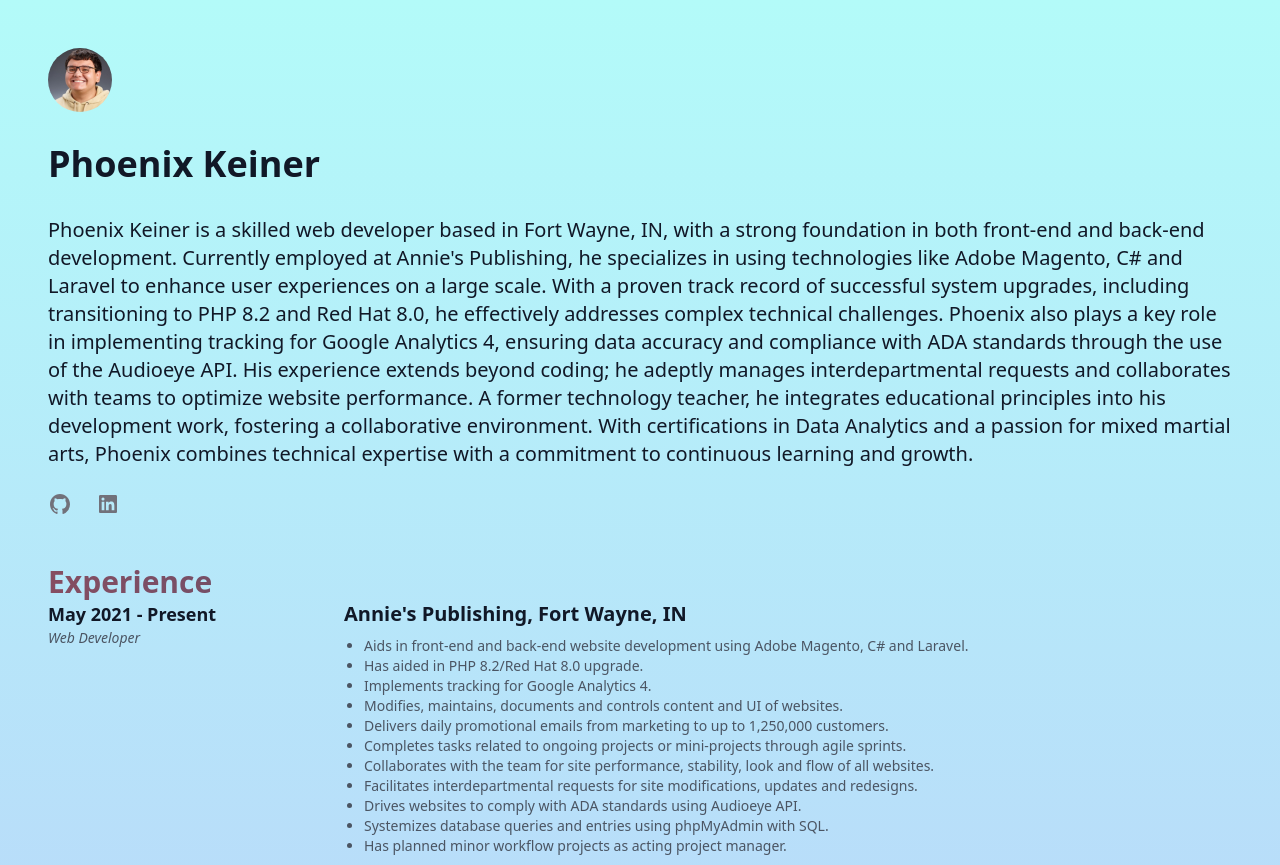
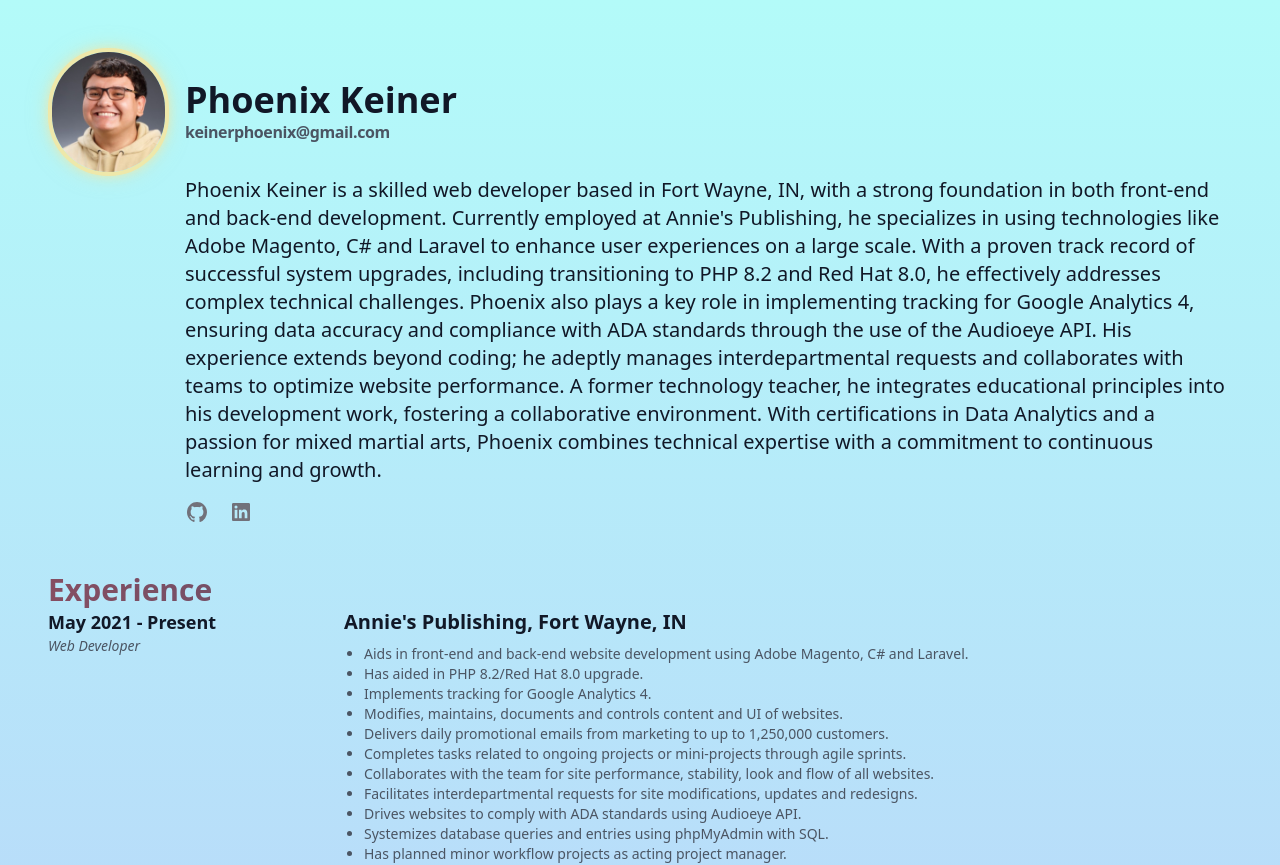
Before and after one commit to phoenixkeiner/phoenix-keiner-resume, a React (Create React App) app: page / in a window 1280 px wide. Shown: the top 865 px of the page. Built offline with nearby package versions, Linux system fonts and the light colour scheme.

Commit message:
style and fading effects on text

```diff
--- a/package.json
+++ b/package.json
@@ -6,7 +6,6 @@
     "@testing-library/jest-dom": "^5.17.0",
     "@testing-library/react": "^13.4.0",
     "@testing-library/user-event": "^13.5.0",
-    "@babel/plugin-proposal-private-property-in-object": "*",
     "react": "^18.3.1",
     "react-dom": "^18.3.1",
     "react-scripts": "5.0.1",
@@ -39,6 +38,7 @@
     ]
   },
   "devDependencies": {
+    "@babel/plugin-proposal-private-property-in-object": "^7.21.11",
     "autoprefixer": "^10.4.20",
     "gh-pages": "^6.2.0",
     "postcss": "^8.4.47",
--- a/src/App.js
+++ b/src/App.js
@@ -1,6 +1,5 @@
 import React from "react";
 import * as functions from './components/functions.jsx';
-import * as SocialIcons from './components/SocialIcons';
 import { experiences, education, qualifications, projects } from './components/data.jsx';
 
 function App() {
@@ -8,18 +7,6 @@
     <div className="min-h-screen bg-gradient-to-t from-[#BFB9FA] to-[#b3fbf9] text-gray-900 p-6 sm:p-8 md:p-10 lg:p-12">
       <header className="mb-12">
         <functions.Intro />
-        <div className="mt-6 flex gap-6">
-          <functions.SocialLink
-            href="https://github.com/phoenixkeiner/"
-            aria-label="Follow on GitHub"
-            icon={SocialIcons.GitHubIcon}
-          />
-          <functions.SocialLink
-            href="https://www.linkedin.com/in/phoenix-keiner/"
-            aria-label="Follow on LinkedIn"
-            icon={SocialIcons.LinkedInIcon}
-          />
-        </div>
       </header>
       <main>
         <section className="mb-8">
--- a/src/components/data.jsx
+++ b/src/components/data.jsx
@@ -69,7 +69,7 @@
   // Personal information data
   export const personalInfo = {
     name: "Phoenix Keiner",
-    location: "Fort Wayne, IN",
+    email: "keinerphoenix@gmail.com",
     description: "Phoenix Keiner is a skilled web developer based in Fort Wayne, IN, with a strong foundation in both front-end and back-end development. Currently employed at Annie's Publishing, he specializes in using technologies like Adobe Magento, C# and Laravel to enhance user experiences on a large scale. With a proven track record of successful system upgrades, including transitioning to PHP 8.2 and Red Hat 8.0, he effectively addresses complex technical challenges. Phoenix also plays a key role in implementing tracking for Google Analytics 4, ensuring data accuracy and compliance with ADA standards through the use of the Audioeye API. His experience extends beyond coding; he adeptly manages interdepartmental requests and collaborates with teams to optimize website performance. A former technology teacher, he integrates educational principles into his development work, fostering a collaborative environment. With certifications in Data Analytics and a passion for mixed martial arts, Phoenix combines technical expertise with a commitment to continuous learning and growth."
   };
 
--- a/src/components/functions.jsx
+++ b/src/components/functions.jsx
@@ -1,6 +1,7 @@
 import React, { useEffect, useRef, useState } from 'react';
-import { personalInfo, socials, experiences } from './data';
+import { personalInfo } from './data';
 import faceImage from '../images/face.jpg';
+import * as SocialIcons from './SocialIcons.jsx';
 
 export function SocialLink({ icon: Icon, ...props }) {
   return (
@@ -10,23 +11,40 @@
   );
 }
 
-export function Intro() {
+export const Intro = () => {
   return (
-      <div>
+    <div className="flex flex-col items-center md:flex-row md:items-start md:justify-start">
       <img
         alt="My beautiful face"
         width="512"
         height="512"
-          className="rounded-full bg-zinc-100 object-cover h-16 w-16"
+        className="rounded-full bg-zinc-100 object-cover h-16 w-16 md:h-32 md:w-32 border-4 border-[#eee8aa] shadow-glow"
         style={{ color: 'transparent' }}
         sizes="4rem"
         src={faceImage}
       />
-        <h1 className="text-4xl font-bold my-8">{personalInfo.name}</h1>
+      <div className="md:ml-4 mt-4 md:mt-0">
+        <h1 className="text-4xl font-bold mt-8">{personalInfo.name}</h1>
+        <h3 className="text-base font-semibold mb-8 tracking-tight text-gray-600">{personalInfo.email}</h3>
+        <FadeInOnScroll>
           <p className="text-xl">{personalInfo.description}</p>
+        </FadeInOnScroll>
+        <div className="flex justify-center space-x-4 mt-4 md:justify-start">
+          <SocialLink
+            href="https://github.com/phoenixkeiner/"
+            aria-label="Follow on GitHub"
+            icon={SocialIcons.GitHubIcon}
+          />
+          <SocialLink
+            href="https://www.linkedin.com/in/phoenix-keiner/"
+            aria-label="Follow on LinkedIn"
+            icon={SocialIcons.LinkedInIcon}
+          />
+        </div>
+      </div>
     </div>
   );
-}
+};
 
 export function FadeInOnScroll({ children }) {
   const ref = useRef();
--- a/src/index.css
+++ b/src/index.css
@@ -18,3 +18,9 @@
     background-size: 400% 400%;
     animation: gradient-animation 15s ease infinite;
 }
+
+@layer utilities {
+  .shadow-glow {
+    box-shadow: 0 0 10px rgba(238, 232, 170, 0.7), 0 0 20px rgba(238, 232, 170, 0.5);
+  }
+}
```
Also changed, not shown: 1 other file (tests, documents, lock files or other folders). Lines whose indentation alone changed are shown as unchanged.
